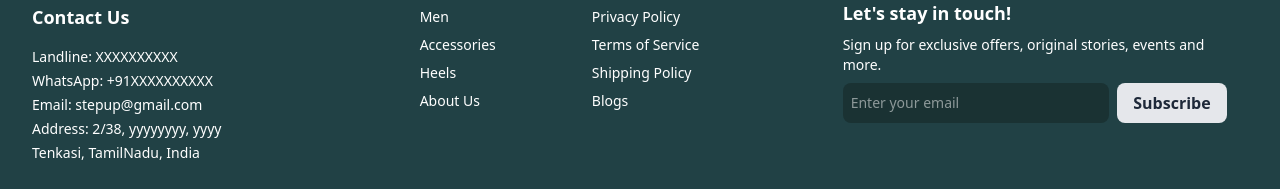
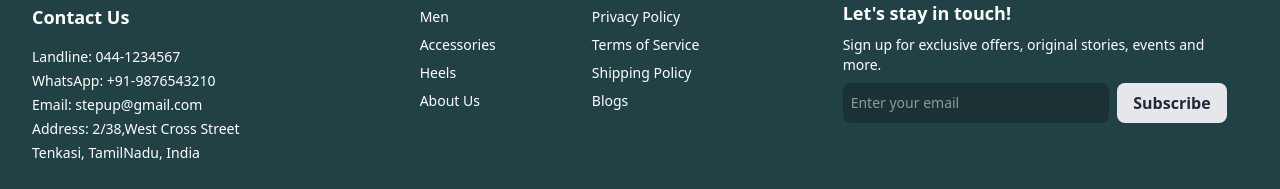
Before and after one commit to Akila27-18/Shoe-Frontend, a React (Vite) app: page /About in a window 1280 px wide. Shown: the part 1746-1935 px from the top of the page. Built offline with nearby package versions, Linux system fonts and the light colour scheme.

Commit message:
Update Footer.jsx

```diff
--- a/src/components/Footer.jsx
+++ b/src/components/Footer.jsx
@@ -38,10 +38,10 @@ const Footer = () => {
             />
             <p className="font-bold text-lg mb-4">Contact Us</p>
             <ul className="text-sm space-y-1">
-              <li>Landline: XXXXXXXXXX</li>
-              <li>WhatsApp: +91XXXXXXXXXX</li>
+              <li>Landline: 044-1234567</li>
+              <li>WhatsApp: +91-9876543210</li>
               <li>Email: stepup@gmail.com</li>
-              <li>Address: 2/38, yyyyyyyy, yyyy</li>
+              <li>Address: 2/38,West Cross Street</li>
               <li>Tenkasi, TamilNadu, India</li>
             </ul>
           </div>
@@ -52,12 +52,12 @@ const Footer = () => {
             <nav aria-label="Shop Links">
               <p className="font-bold text-lg mb-4">Shop</p>
               <ul className="space-y-2 text-sm">
-                <li><a href="#" className="hover:text-gray-300 transition-colors">New In</a></li>
-                <li><a href="#" className="hover:text-gray-300 transition-colors">Women</a></li>
-                <li><a href="#" className="hover:text-gray-300 transition-colors">Men</a></li>
-                <li><a href="#" className="hover:text-gray-300 transition-colors">Accessories</a></li>
-                <li><a href="#" className="hover:text-gray-300 transition-colors">Heels</a></li>
-                <li><a href="#" className="hover:text-gray-300 transition-colors">About Us</a></li>
+                <li><a href="/kids" className="hover:text-gray-300 transition-colors">New In</a></li>
+                <li><a href="/women" className="hover:text-gray-300 transition-colors">Women</a></li>
+                <li><a href="/men" className="hover:text-gray-300 transition-colors">Men</a></li>
+                <li><a href="/" className="hover:text-gray-300 transition-colors">Accessories</a></li>
+                <li><a href="/women" className="hover:text-gray-300 transition-colors">Heels</a></li>
+                <li><a href="/about" className="hover:text-gray-300 transition-colors">About Us</a></li>
               </ul>
             </nav>
 
```
